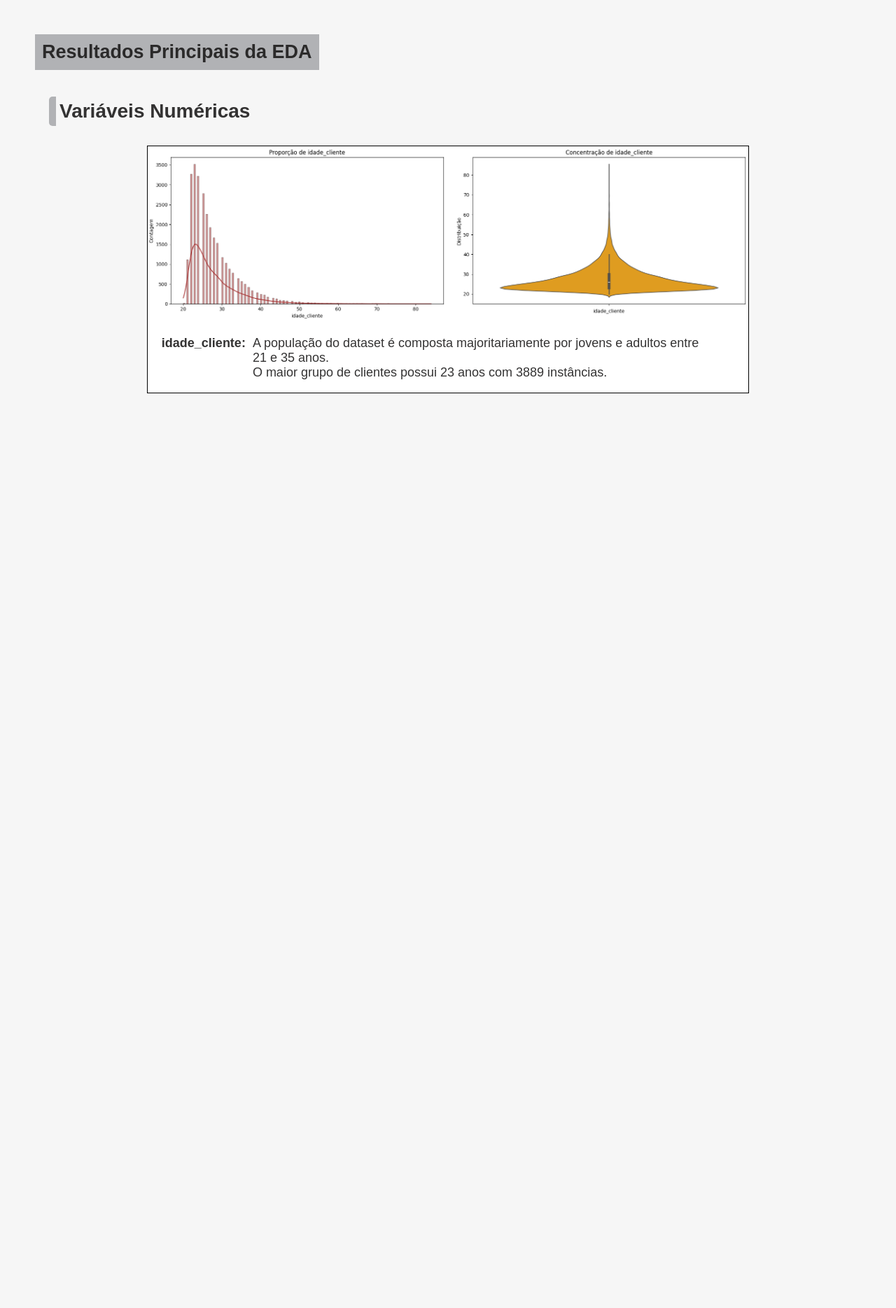
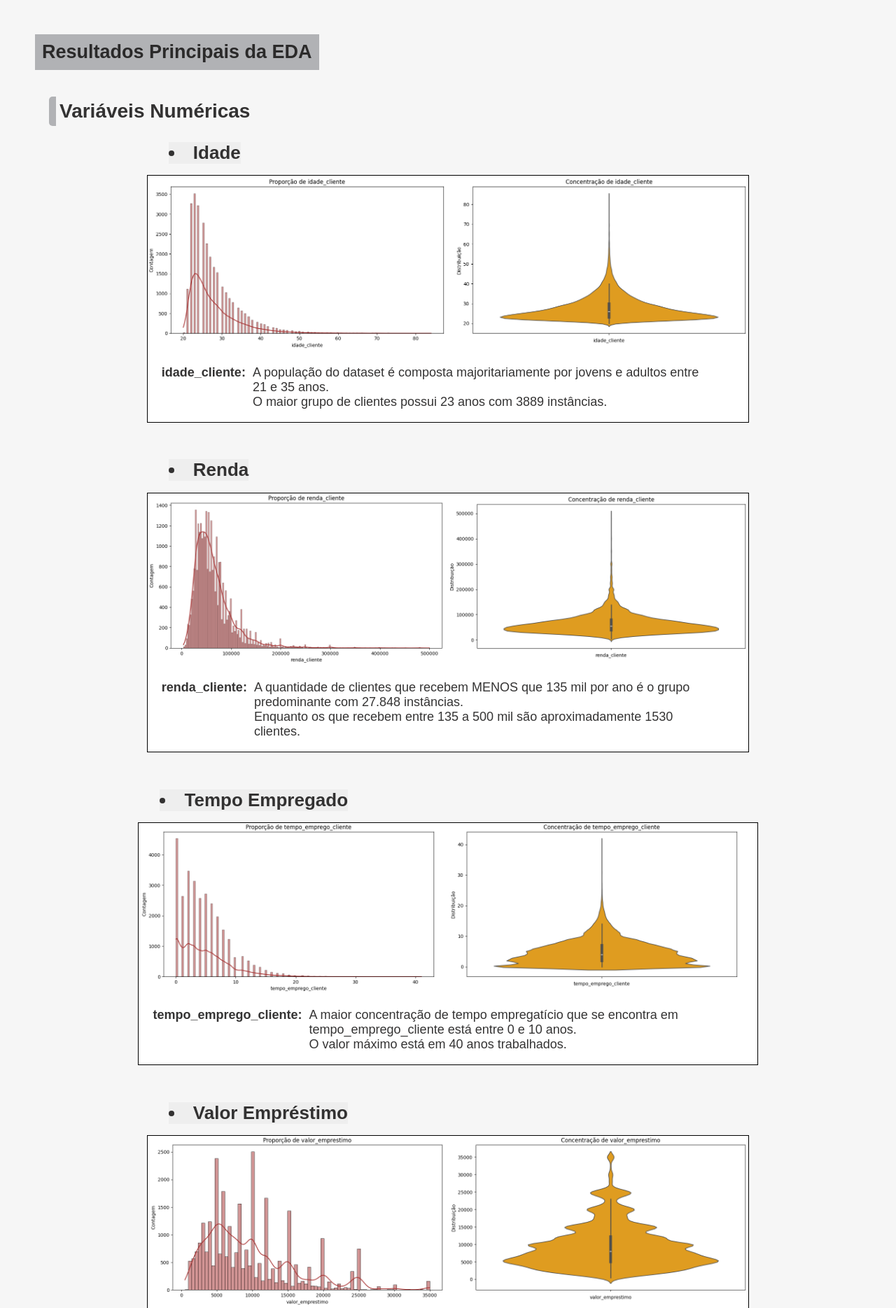
Before and after one commit to Mazzinii/risco-credito, a PHP site: page /home/homeAdm.html in a window 1280 px wide. Shown: the part 209-2078 px from the top of the page at 70% size. Before the commit the page ends 771 px from the top, so only its background shows below. Run offline with PHP 8.4, Linux system fonts and the light colour scheme.

Commit message:
first admin graphics

```diff
--- a/home/homeAdm.html
+++ b/home/homeAdm.html
@@ -26,10 +26,13 @@
             <div class="textAdm">
               <h1>Resultados Principais da EDA</h1>
               <p>Variáveis Numéricas</p>
+              <br>
+              <br>
             </div>
             <div class="containerGrafico">
-               <div class="grafico">
-                <img src="/imagens/graficoGestor/idade1.png" alt="grafico-idade" height="414px">
+              <div class="grafico">
+                 <h1 class="tituloGrafico"><li>Idade</li></h1>
+                <img src="/imagens/graficoGestor/idade1.png" alt="grafico-idade" >
                 <img src="/imagens/graficoGestor/idade2.png" alt="grafico-idade">
                 <div class="legendaGrafico">
                   <p class="legenda">idade_cliente: </p>
@@ -38,6 +41,83 @@
                 </div>
               </div>
             </div>
+            <div class="containerGrafico">
+               <div class="grafico">
+                <h1 class="tituloGrafico"><li>Renda</li></h1>
+                <img src="/imagens/graficoGestor/renda1.png" alt="grafico-renda">
+                <img src="/imagens/graficoGestor/renda2.png" alt="grafico-renda">
+                <div class="legendaGrafico">
+                  <p class="legenda">renda_cliente: </p>
+                  <p class="textolegenda"> A quantidade de clientes que recebem MENOS que 135 mil por ano é o grupo predominante com 27.848 instâncias. <br>
+                    Enquanto os que recebem entre 135 a 500 mil são aproximadamente 1530 clientes.</p>
+                </div>
+              </div>
+            </div>
+            <div class="containerGrafico">
+               <div class="grafico">
+                <h1 class="tituloGrafico"><li>Tempo Empregado</li></h1>
+                <img src="/imagens/graficoGestor/tempoEmprego1.png" alt="grafico-renda">
+                <img src="/imagens/graficoGestor/tempoEmprego2.png" alt="grafico-renda">
+                <div class="legendaGrafico">
+                  <p class="legenda">tempo_emprego_cliente: </p>
+                  <p class="textolegenda">A maior concentração de tempo empregatício que se encontra em tempo_emprego_cliente está entre 0 e 10 anos.<br>
+                    O valor máximo está em 40 anos trabalhados.</p>
+                </div>
+              </div>
+            </div>
+            <div class="containerGrafico">
+               <div class="grafico">
+                <h1 class="tituloGrafico"><li>Valor Empréstimo</li></h1>
+                <img src="/imagens/graficoGestor/valorEmprestimo1.png" alt="grafico-renda">
+                <img src="/imagens/graficoGestor/valorEmprestimo2.png" alt="grafico-renda">
+                <div class="legendaGrafico">
+                  <p class="legenda">valor_emprestimo: </p>
+                  <p class="textolegenda">Os valores de empréstimos se concentram aproximadamente entre 2 mil e 15 mil.<br>
+                    O maior valor de empréstimo fornecido é de 35.000 para poucos clientes e não há outliers.</p>
+                </div>
+              </div>
+            </div>
+            <div class="containerGrafico">
+               <div class="grafico">
+                <h1 class="tituloGrafico"><li>Taxa de Juros Empréstimo</li></h1>
+                <img src="/imagens/graficoGestor/taxaJuros1.png" alt="grafico-renda">
+                <img src="/imagens/graficoGestor/taxaJuros2.png" alt="grafico-renda">
+                <div class="legendaGrafico">
+                  <p class="legenda">taxa_juros_emprestimo: </p>
+                  <p class="textolegenda">A concentração de dados está em 7,5% e entre 10% a 15% de juros anual.<br>
+                    A taxa de juros do empréstimo mostra que há pelo menos um cliente com 23% de juros ao ano, que é a maior taxa. <br>
+                    A escala relativa de tempo não é conhecida, mas presumimos que está em anos.
+                  </p>
+                </div>
+              </div>
+            </div>
+            <div class="containerGrafico">
+               <div class="grafico">
+                <h1 class="tituloGrafico"><li>Percentual de Renda Empréstimo</li></h1>
+                <img src="/imagens/graficoGestor/rendaEmprestimo1.png" alt="grafico-renda">
+                <img src="/imagens/graficoGestor/rendaEmprestimo2.png" alt="grafico-renda">
+                <div class="legendaGrafico">
+                  <p class="legenda">percentual_renda_emprestimo: </p>
+                  <p class="textolegenda">A concentração dos dados se encontra entre 1% e 30%.<br>
+                    É possível visualizar que não há mais uma quantia considerável de clientes dentro da faixa de 0%.
+                  </p>
+                </div>
+              </div>
+            </div>
+            <div class="containerGrafico">
+               <div class="grafico">
+                <h1 class="tituloGrafico"><li>Tempo de Crédito Empréstimo</li></h1>
+                <img src="/imagens/graficoGestor/tempoCredito1.png" alt="grafico-renda">
+                <img src="/imagens/graficoGestor/tempoCredito2.png" alt="grafico-renda">
+                <div class="legendaGrafico">
+                  <p class="legenda">percentual_renda_emprestimo: </p>
+                  <p class="textolegenda">Metade do dataset está entre 0 e 5 anos e 1/3 do dataset está entre 5 e 10 anos de tempo de crédito do cliente.<br>
+                    O valor máximo está em aproximadamente 30 anos. Assumimos que não há outliers neste contexto. <br>
+                    Não sabemos a escala relativa de tempo, mas supomos que está em anos.
+                  </p>
+                </div>
+              </div>
+            </div>
           </section>
       </main>
 </body>
--- a/style/style.css
+++ b/style/style.css
@@ -418,7 +418,6 @@ p {
   align-items: center;
   justify-content: center;
 
-  width: 100vw;
   height: 26vh;
   background-color: #eeeeee;
 
@@ -441,8 +440,7 @@ p {
 
 .mainpageAdm {
   background-color: #f6f6f6;
-  width: 100vw;
-  height: 74vh;
+  padding-bottom: 3rem;
 }
 .textAdm {
   display: flex;
@@ -472,9 +470,20 @@ p {
   justify-content: center;
   align-content: center;
 
+  margin-bottom: 10rem;
+
+  & .tituloGrafico {
+    font-size: 2.6rem;
+    position: absolute;
+    top: -70px;
+    left: 30px;
+    background-color: #eeeeee;
+  }
+
   & .grafico {
     border: 1px solid black;
     background-color: white;
+    position: relative;
   }
 
   & img {
@@ -663,7 +672,7 @@ p {
   /* --------Home Adm------  */
   .sectionTitulo {
     & h1 {
-      font-size: 2.4rem;
+      font-size: 2.3rem;
     }
   }
   .textAdm {
@@ -678,12 +687,19 @@ p {
   }
   .containerGrafico {
     flex-direction: column;
+    margin-bottom: 7rem;
+
+    & .tituloGrafico {
+      font-size: 1.9rem;
+      top: -50px;
+      left: 10px;
+    }
 
     & .grafico {
-      width: 355px;
+      width: 350px;
     }
     & img {
-      min-width: 350px;
+      min-width: 340px;
     }
 
     & .legendaGrafico {
```
Also changed, not shown: php/index.php (added, +17 -0 lines), imagens/graficoGestor/renda.png (deleted), imagens/graficoGestor/renda1.png (added), imagens/graficoGestor/renda2.png (added), imagens/graficoGestor/rendaEmprestimo.png (deleted), imagens/graficoGestor/rendaEmprestimo1.png (added), imagens/graficoGestor/rendaEmprestimo2.png (added), imagens/graficoGestor/taxaJuros.png (deleted), imagens/graficoGestor/taxaJuros1.png (added), imagens/graficoGestor/taxaJuros2.png (added), imagens/graficoGestor/tempoCredito1.png (added), imagens/graficoGestor/tempoCredito2.png (added), imagens/graficoGestor/tempoEmprego.png (deleted), imagens/graficoGestor/tempoEmprego1.png (added), 4 more files.
